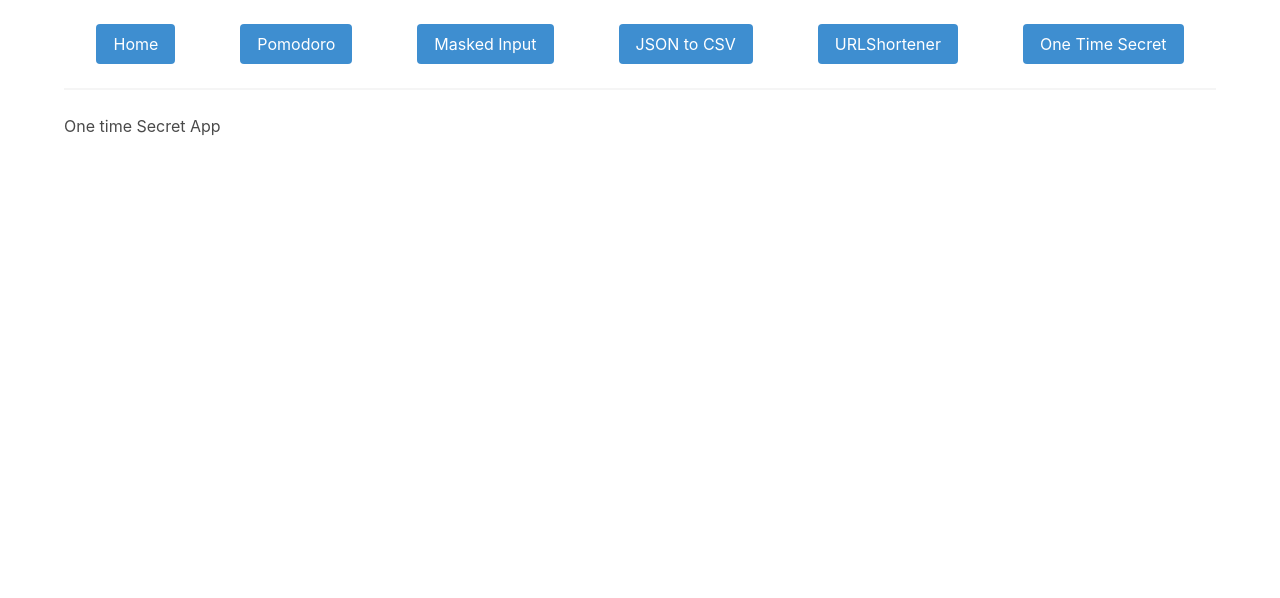
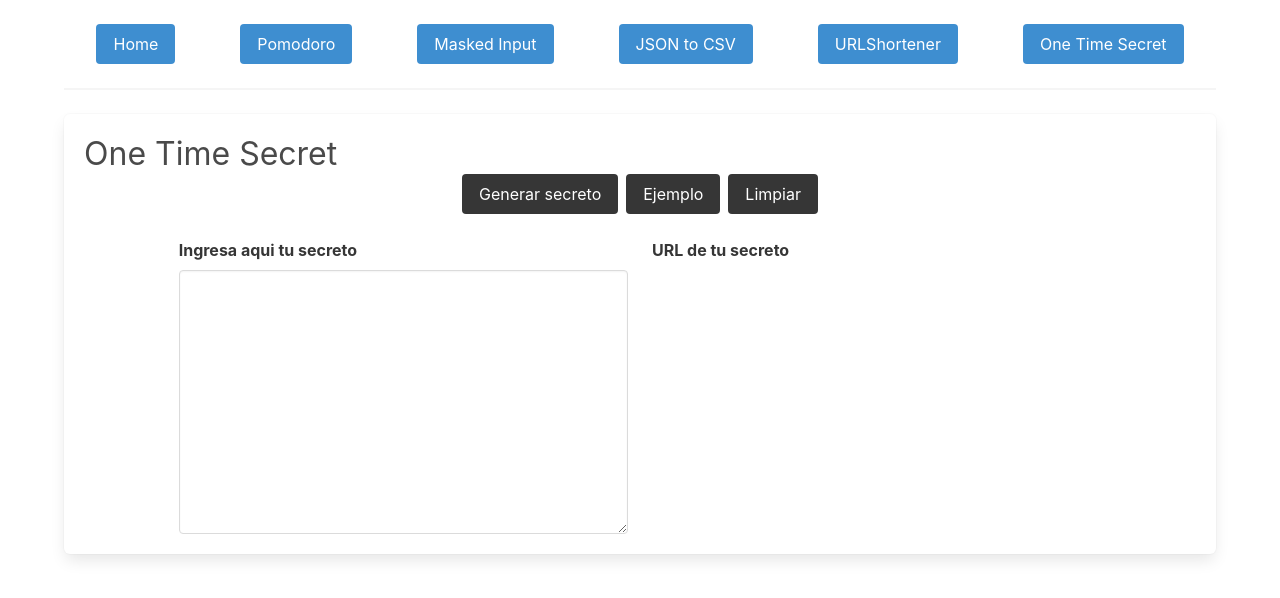
Before and after one commit to angelhiguerosTelus/web-development-project, a React (Create React App) app: page /one-time-secret in a window 1280 px wide. Shown: the top 598 px of the page. Built offline with nearby package versions, Linux system fonts and the light colour scheme.

Commit message:
feat: one time secret application implemented (#7)

```diff
--- a/src/App.js
+++ b/src/App.js
@@ -8,6 +8,7 @@ import JSONtoCSV from "./Apps/03 JSONtoCSV";
 import URLShortener from "./Apps/04 URLShortener";
 import { RedirectUrl } from "./Apps/04 URLShortener/redirectUrl";
 import OneTimeSecret from "./Apps/05 One time Secret";
+import { Secret } from "./Apps/05 One time Secret/secret";
 
 // Although the page does not ever refresh, notice how
 // React Router keeps the URL up to date as you navigate
@@ -85,6 +86,9 @@ function App() {
           <Route exact path="/one-time-secret">
             <OneTimeSecret />
           </Route>
+          <Route exact path="/secret/:hash">
+            <Secret />
+          </Route>
         </Switch>
       </div>
     </Router>
--- a/src/Apps/05 One time Secret/index.js
+++ b/src/Apps/05 One time Secret/index.js
@@ -1,10 +1,96 @@
-import React from "react";
+import React, { useState } from "react";
+import Swal from "sweetalert2";
 import "./styles.css";
+import { useLocalStorage } from "./useLocalStorage";
 
 function OneTimeSecret() {
+  const [links, setLinks] = useLocalStorage("onetimesecret", []);
+  const [secret, setSecret] = useState("");
+  const [urlSecret, setUrlSecret] = useState("");
+
+
+  const handleExample = () => {
+    setSecret("Vivo en Guatemala.");
+    setUrlSecret("");
+  };
+
+  const handleClean = () => {
+    setSecret("");
+    setUrlSecret("");
+  };
+
+  const handleSecret = async () => {
+    if (secret !== "") {
+      Swal.fire({
+        title: "¿Cuantas veces deseas que se vea tu secreto?",
+        input: "number",
+        inputValue: 1,
+        showCancelButton: true,
+        confirmButtonText: "Crear",
+      }).then((result) => {
+        if (result.isConfirmed) {
+          let abc = "ABCDEFGHIJKLMNOPQRS1234567890abcdefghijklmnopqrs";
+          let arr = [...Array(5)].map(() =>
+            abc.charAt(Math.ceil(Math.random() * 47))
+          );
+          let hash = arr.join("");
+
+          let urlSecret = `${window.location.origin}/secret/${hash}`;
+          setUrlSecret(urlSecret);
+          console.log(secret);
+          setLinks([
+            ...links,
+            {
+              secret: secret,
+              urlSecret,
+              times: result.value,
+            },
+          ]);
+        }
+      });
+    }
+  };
+
   return (
-    <div className="App">
-      <h1>One time Secret App</h1>
+    <div className="App box">
+      <span className="subtitle is-3">One Time Secret</span>
+
+      <div className="buttons is-centered">
+        <button onClick={handleSecret} className="button is-dark">
+          Generar secreto
+        </button>
+        <button onClick={handleExample} className="button is-dark">
+          Ejemplo
+        </button>
+        <button onClick={handleClean} className="button is-dark">
+          Limpiar
+        </button>
+      </div>
+
+      <div className="columns is-centered">
+        <div className="column is-5">
+          <label className="label">Ingresa aqui tu secreto</label>
+          <textarea
+            cols="30"
+            rows="10"
+            className="textarea"
+            onChange={(e) => {
+              setUrlSecret('')
+              setSecret(e.target.value)
+            }}
+            value={secret}
+          ></textarea>
+        </div>
+        <div className="column is-5">
+          <label className="label">URL de tu secreto</label>
+
+          <span className="subtitle is-5"> {urlSecret}</span>
+          <br />
+          <a target="_blank" href={urlSecret} className="link">
+            {urlSecret}
+          </a>
+        </div>
+      </div>
     </div>
   );
 }
--- /dev/null
+++ b/src/Apps/05 One time Secret/secret.js
@@ -0,0 +1,41 @@
+import React, { useEffect, useState } from "react";
+import { useParams } from "react-router-dom";
+import { useLocalStorage } from "./useLocalStorage";
+
+export const Secret = () => {
+  const [links, setLinks] = useLocalStorage("onetimesecret", []);
+  const [secret, setSecret] = useState("");
+
+  let { hash } = useParams();
+
+  useEffect(() => {
+    let temp = [];
+    links.map((link) =>
+      link.urlSecret === `${window.location.origin}/secret/${hash}`
+        ? temp.push({ ...link, times: parseInt(link.times) - 1 })
+        : temp.push({ ...link })
+    );
+    links.map((link) =>
+      link.urlSecret === `${window.location.origin}/secret/${hash}` &&
+      parseInt(link.times) > 0
+        ? setSecret(link.secret)
+        : setSecret("Este secreto ya no esta disponible.")
+    );
+    setLinks(temp);
+  }, [hash]);
+
+  return (
+    <>
+      <div className="container">
+        <div className="App box">
+          <div className="mb-3">
+            <span className="title is-5">Tu secreto es</span>
+          </div>
+          <div>
+            <span className="subtitle is-3">{secret}</span>
+          </div>
+        </div>
+      </div>
+    </>
+  );
+};
--- /dev/null
+++ b/src/Apps/05 One time Secret/useLocalStorage.js
@@ -0,0 +1,22 @@
+import { useState } from "react";
+
+export function useLocalStorage(key, initialValue) {
+  const [storedValue, setValue] = useState(() => {
+    try {
+      const item = window.localStorage.getItem(key);
+      return item != null ? JSON.parse(item) : initialValue;
+    } catch (e) {
+      return initialValue;
+    }
+  });
+
+  const setLocalStorage = (value) => {
+    try {
+      window.localStorage.setItem(key, JSON.stringify(value));
+      setValue(value);
+    } catch (e) {
+      console.log(e);
+    }
+  };
+  return [storedValue, setLocalStorage];
+}
```
